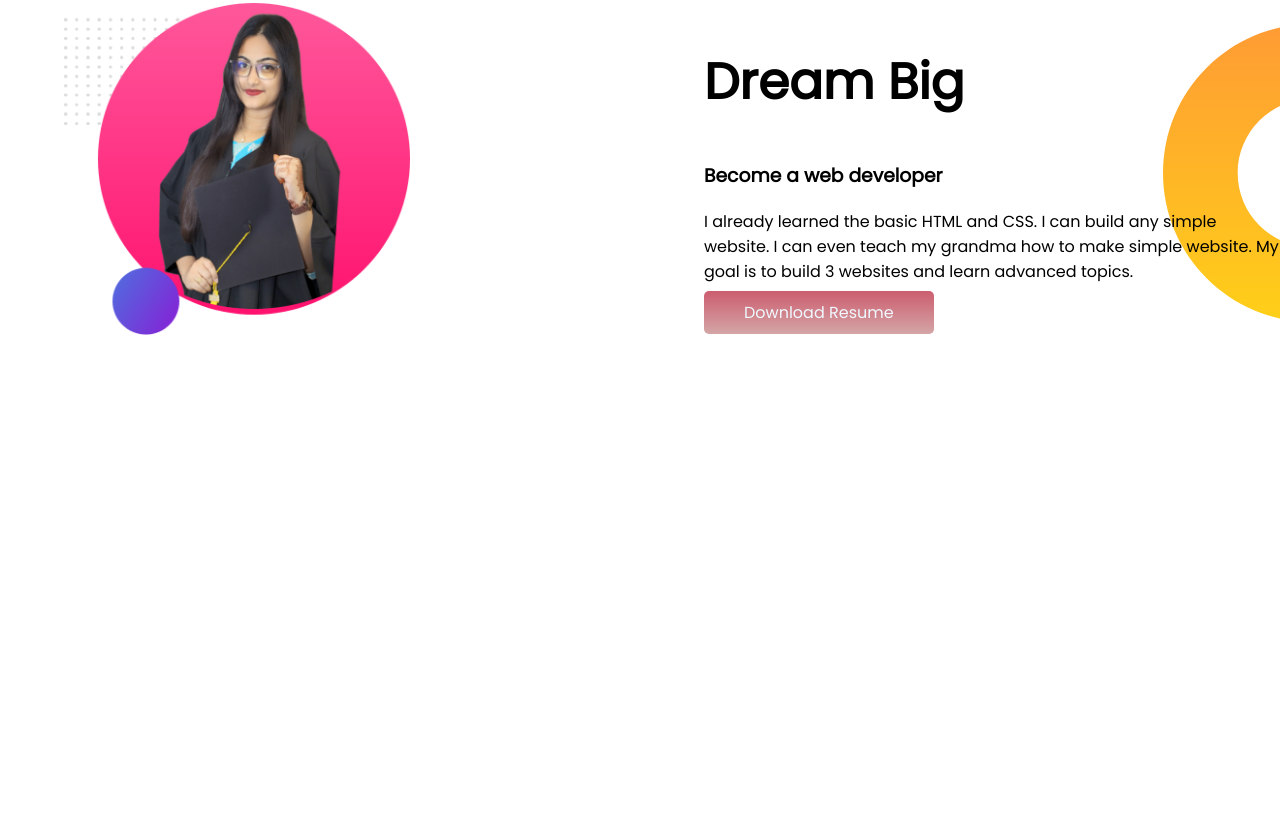
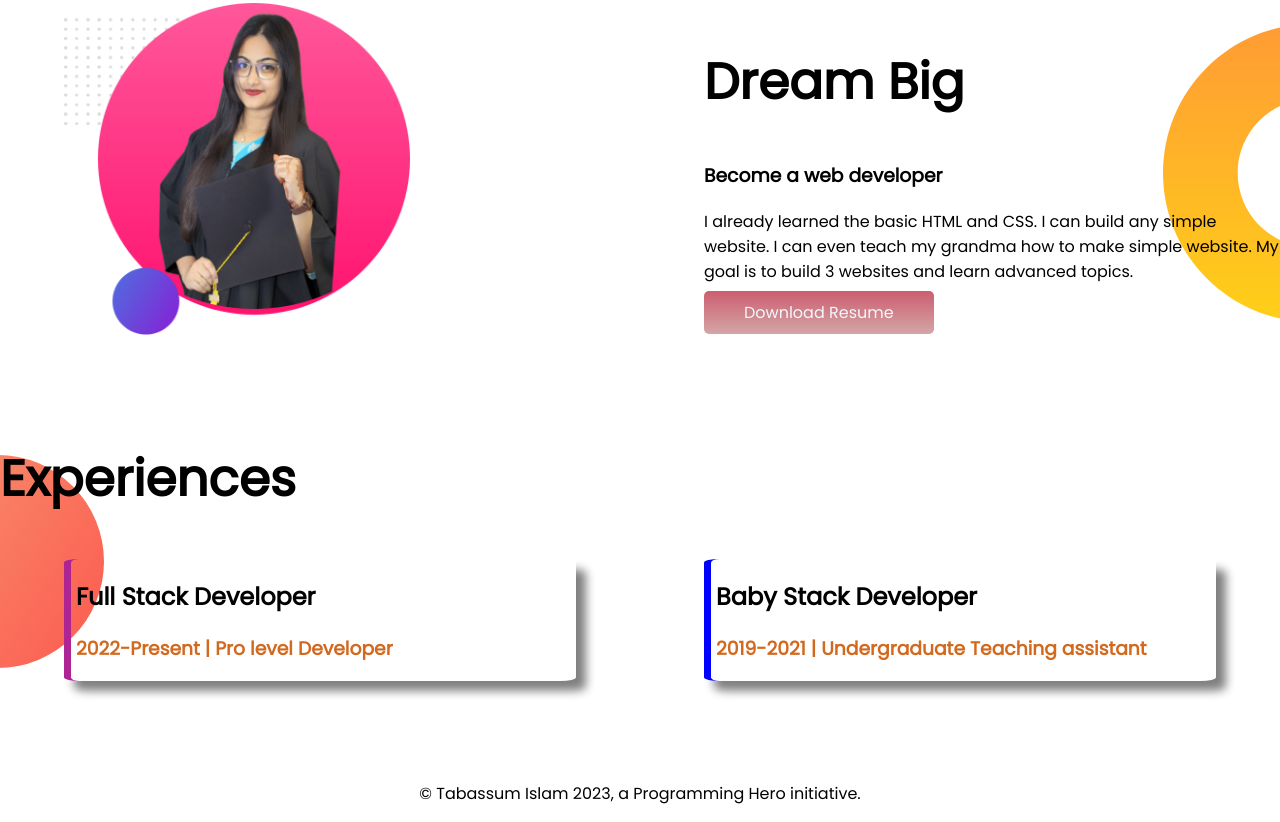
Before and after one commit to tonny009/developer-portfolio, a plain HTML site: page index.html in a window 1280 px wide. Shown: the part 885-1707 px from the top of the page. Before the commit the page ends 1327 px from the top, so only its background shows below. Drawn offline with Linux system fonts and the light colour scheme.

Commit message:
styled border and footer

```diff
--- a/index.html
+++ b/index.html
@@ -13,7 +13,7 @@
 </head>
 
 <body>
-    <section class="top-banner">
+    <section class="top-banner flexible-container">
         <div class="half-width">
             <h1>Welcome To</h1>
             <h1><span class="orange-clr">Tabassum Islam</span> World!</h1>
@@ -38,7 +38,7 @@
         <div class="half-width"><img src="images/tabassum.png" alt=""></div>
     </section>
 
-    <section class="dream-big">
+    <section class="dream-big flexible-container">
         <div class="half-width">
             <img src="images/tabassum.png" alt="">
         </div>
@@ -51,9 +51,26 @@
             <a class="link-button" target="_blank" href="https://www.linkedin.com/in/tabassum-islam-671b65215/">Download
                 Resume</a>
         </div>
+    </section>
 
+    <section class="experience-part">
+        <h1>Experiences</h1>
+        <div class="flexible-container">
+            <div id="full-stack" class="experince-item">
+                <h2>Full Stack Developer</h2>
+                <h3 class="orange-clr"> 2022-Present | Pro level Developer </h3>
+                <p></p>
+            </div>
+            <div id="baby-stack" class="experince-item">
+                <h2>Baby Stack Developer</h2>
+                <h3 class="orange-clr"> 2019-2021 | Undergraduate Teaching assistant</h3>
+            </div>
+        </div>
     </section>
 
 </body>
+<footer>
+    <p>© Tabassum Islam 2023, a Programming Hero initiative.</p>
+</footer>
 
 </html>
--- a/style.css
+++ b/style.css
@@ -11,7 +11,7 @@ h1 {
     color: chocolate;
 }
 
-section {
+.flexible-container {
     display: flex;
     margin-bottom: 100px;
 }
@@ -44,3 +44,32 @@ section {
     background-repeat: no-repeat;
     background-position: right;
 }
+
+.experince-item {
+    width: 50%;
+    margin-left: 5%;
+    margin-right: 5%;
+    padding-left: 5px;
+    box-shadow: 10px 10px 10px gray;
+    border-radius: 3%;
+
+}
+
+#full-stack {
+    border-left: 7px solid rgb(173, 36, 146);
+}
+
+#baby-stack {
+    border-left: 7px solid blue;
+}
+
+.experience-part {
+    background-image: url(images/exp-bg.png);
+    background-repeat: no-repeat;
+    background-position: left;
+
+}
+
+footer p {
+    text-align: center;
+}
```
